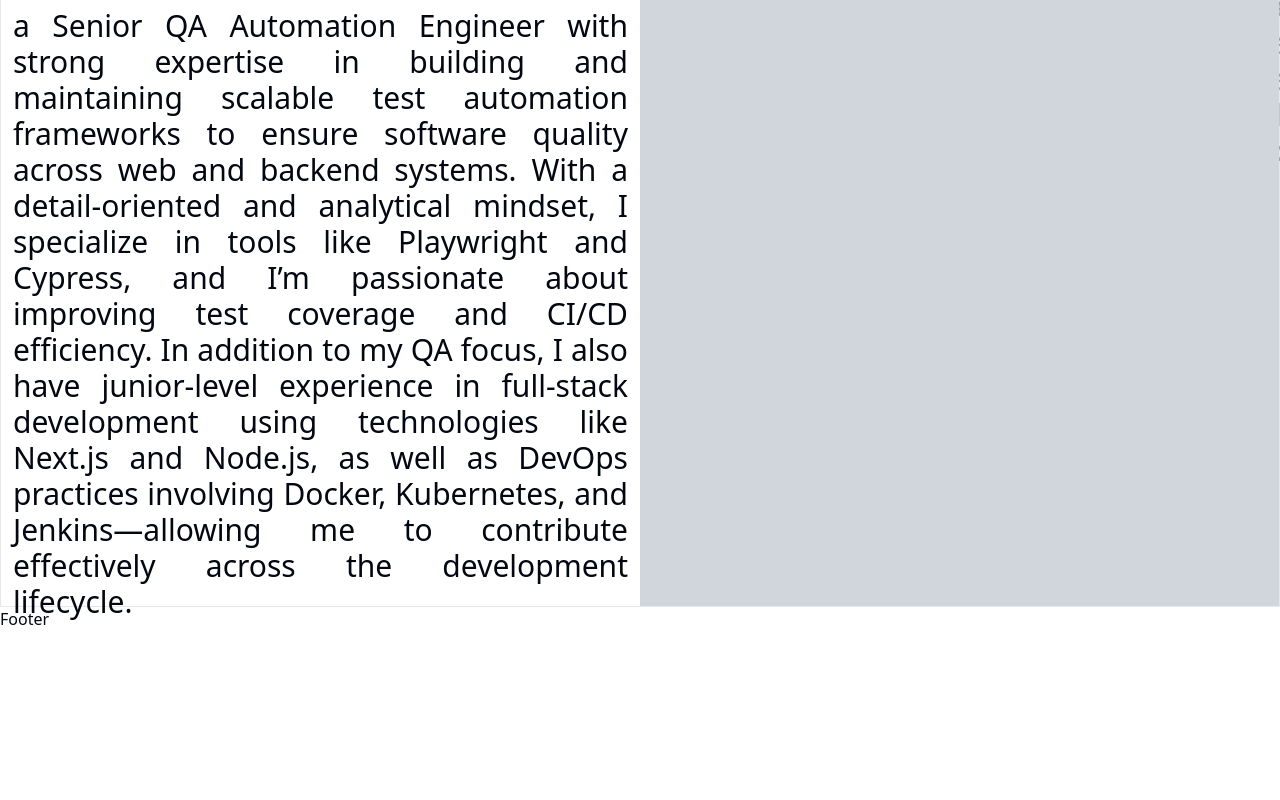
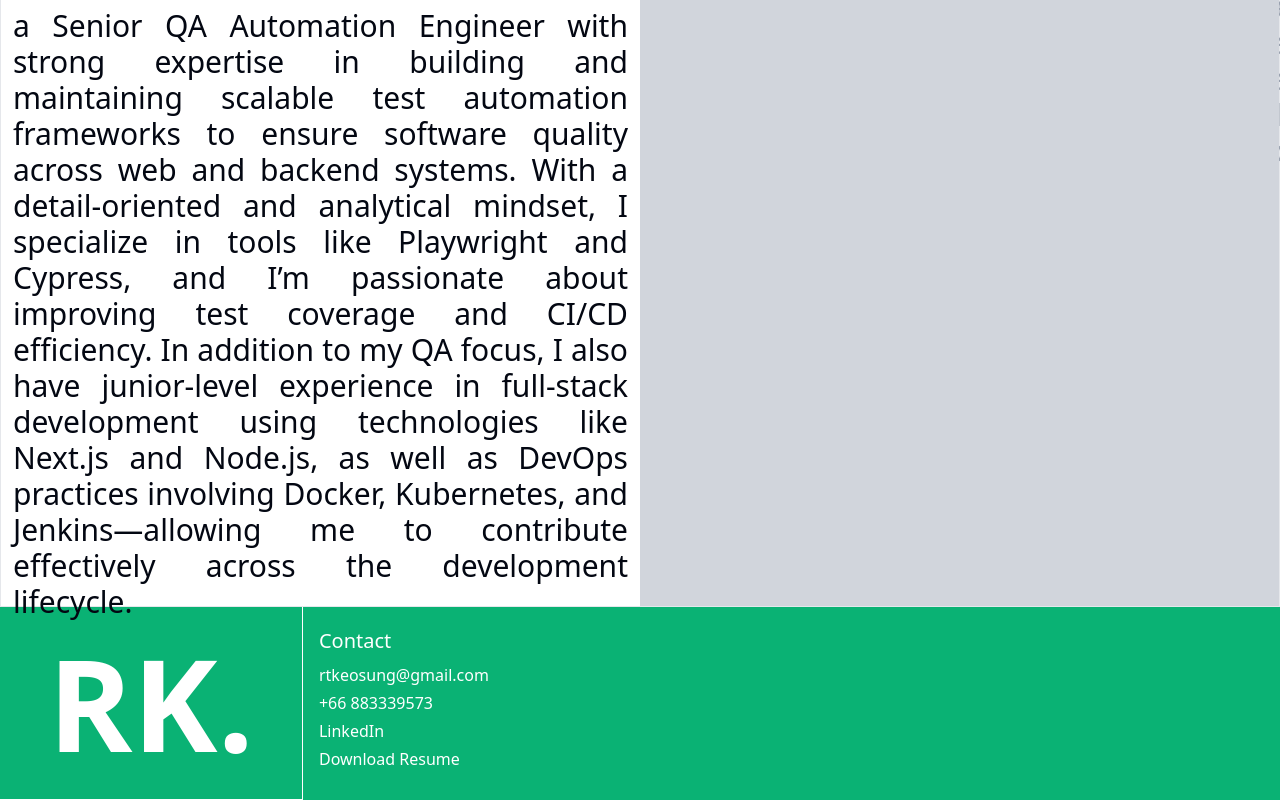
Before and after one commit to ewadusDev/portfolio, a Next.js app: page / in a window 1280 px wide. Shown: the part 5473-6273 px from the top of the page. Before the commit the page ends 6104 px from the top, so only its background shows below. Built offline with nearby package versions, Linux system fonts and the light colour scheme.

Commit message:
feat: Add Fotter component

```diff
--- a/components/Footer.tsx
+++ b/components/Footer.tsx
@@ -1,4 +1,25 @@
 const Footer = () => {
-  return <div>Footer</div>;
+  return (
+    <footer className=" bg-[#0AB274] text-white">
+      <div className="flex flex-col lg:flex-row ">
+        <div className="border-b border-white lg:border-r lg:px-8 py-4 ">
+          <p className="text-9xl font-bold py-4 px-4">RK.</p>
+        </div>
+        <div>
+          <div className="flex flex-col px-4 py-5 gap-2">
+            <div>
+              <p className="text-xl">Contact</p>
+            </div>
+            <div className="flex flex-col gap-1">
+              <p>rtkeosung@gmail.com</p>
+              <p>+66 883339573</p>
+              <p>LinkedIn</p>
+              <p>Download Resume</p>
+            </div>
+          </div>
+        </div>
+      </div>
+    </footer>
+  );
 };
 export default Footer;
```
